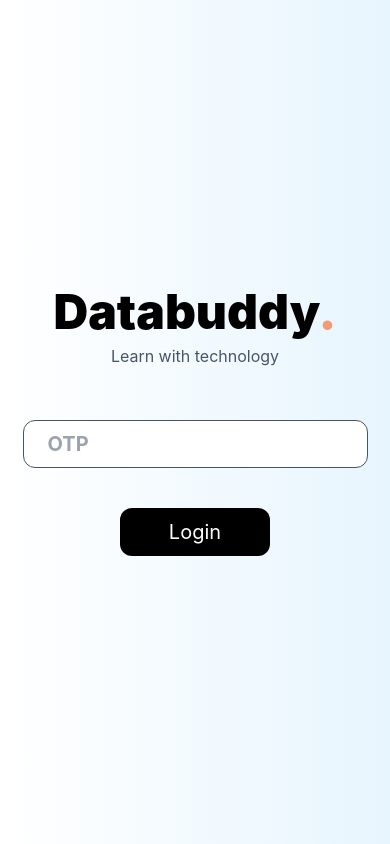
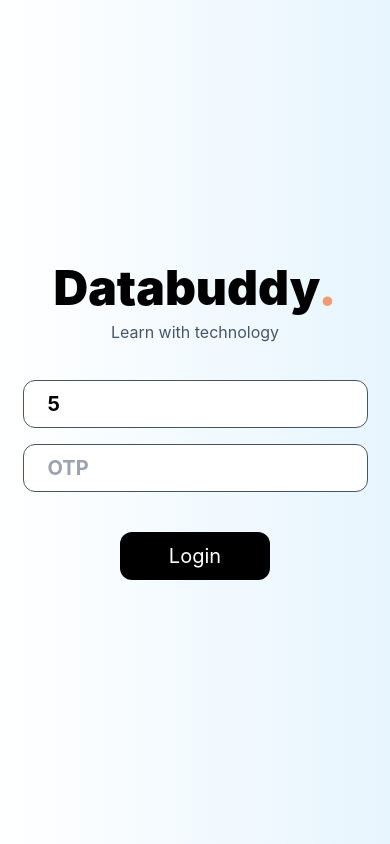
Before and after one commit to Srivastava57Harsh/Edtech, a Next.js app in the folder client/: page /login in a window 390 px wide. Both pictures are taken after typing "5" into the empty fields and a click on the button "Get OTP". Built offline with nearby package versions, Linux system fonts and the light colour scheme.

Commit message:
💄 keep phoneno on screen

```diff
--- a/client/pages/login.tsx
+++ b/client/pages/login.tsx
@@ -2,16 +2,19 @@
 import Router from 'next/router';
 import { useState } from 'react';
 import { FormEvent, useEffect } from 'react';
+import { validation } from '../shared/helper/validator';
+import { loginSchema } from '../shared/models/loginSchema';
 
 const loginPage: NextPage = () => {
   async function loginUser(event: FormEvent<HTMLFormElement>) {
     try {
       event.preventDefault();
       const formData = {
-        email: (event.currentTarget.elements[0] as HTMLInputElement).value,
+        phone: (event.currentTarget.elements[0] as HTMLInputElement).value,
         otp: (event.currentTarget.elements[1] as HTMLInputElement).value,
       };
-      //await validation(formData, loginSchema);
+      console.log(formData);
+      await validation(formData, loginSchema);
 
       // if (!localStorage.getItem('jwtToken')) {
       //   const response = await axios({
@@ -34,16 +37,6 @@
 
   const GetOTP = () => (
     <>
-      <input
-        className="pl-6 border border-slate-600 text-xl font-bold
-                          bg-dark-background active:border-primary focus:text-primary-orange rounded-xl h-12 min-w-[14px]
-                           focus:outline-none focus:border-primary
-                          focus:ring-1 focus:ring-primary focus:bg-elevated"
-        type="number"
-        name="name"
-        placeholder="Phone"
-        id="name"
-      />
       <button
         className="mt-10 rounded-xl bg-primary min-w-[150px] text-xl
                       h-12 hover:shadow-md hover:shadow-primary-500/40 text-white"
@@ -58,7 +51,7 @@
     <>
       <input
         className="mt-4 pl-6 border border-slate-600 text-xl font-bold
-                          bg-dark-background active:border-primary focus:text-primary-orange rounded-xl h-12 min-w-[14px]
+                          bg-dark-background active:border-primary focus:text-primary-orange rounded-xl h-12 min-w-[14px] active:shadow-2xl
                            focus:outline-none focus:border-primary
                           focus:ring-1 focus:ring-primary focus:bg-elevated"
         type="number"
@@ -96,7 +89,19 @@
           Databuddy<span className="text-primary-orange">.</span>
         </h2>
         <h3 className="mb-9 text-slate-600">Learn with technology</h3>
-        <div className="flex flex-col items-center  w-2/3 sm:w-1/3 ">{showOTPField ? <SubmitOTP /> : <GetOTP />}</div>
+        <div className="flex flex-col items-center  w-2/3 sm:w-1/3 ">
+          <input
+            className="pl-6 border border-slate-600 text-xl font-bold
+                          bg-dark-background active:border-primary focus:text-primary-orange rounded-xl h-12 min-w-[14px] active:drop-shadow-xl focus:shadow-black
+                           focus:outline-none focus:border-primary
+                          focus:ring-1 focus:ring-primary focus:bg-elevated"
+            type="number"
+            name="name"
+            placeholder="Phone"
+            id="name"
+          />
+          {showOTPField ? <SubmitOTP /> : <GetOTP />}
+        </div>
       </form>
     </>
   );
```
